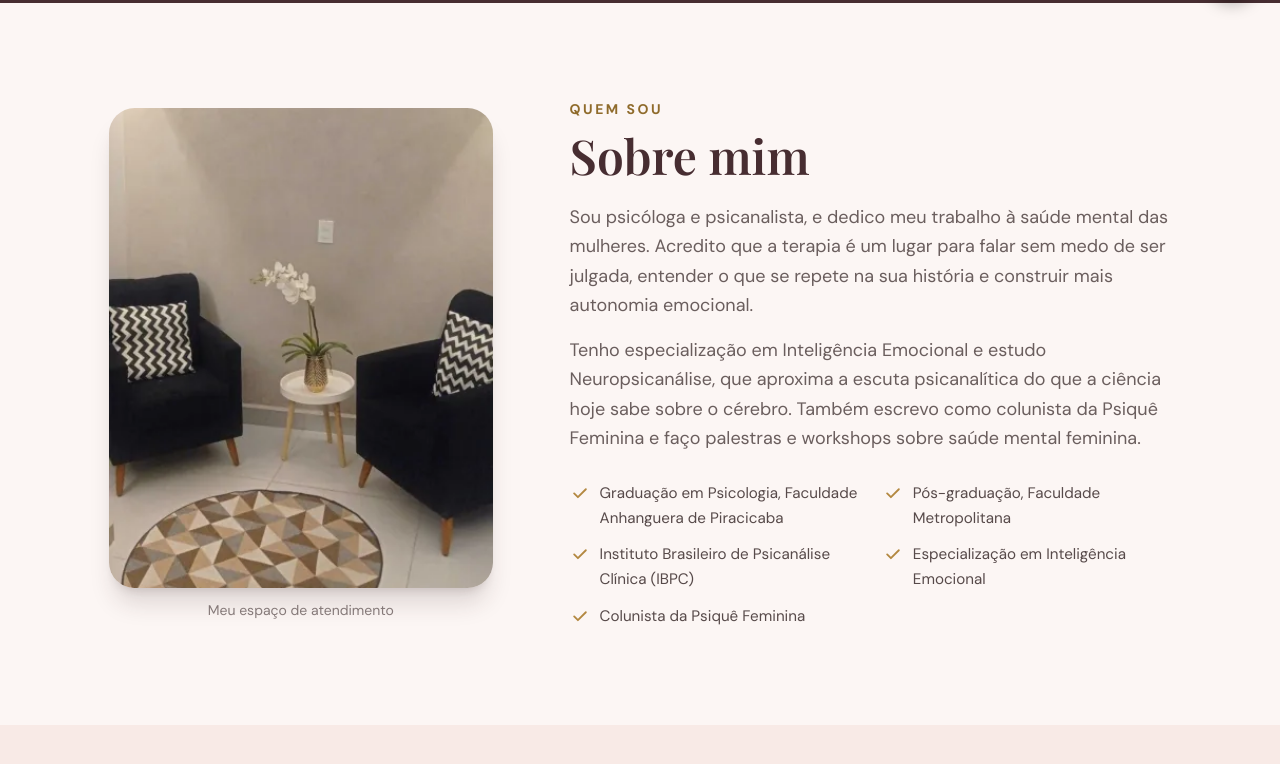
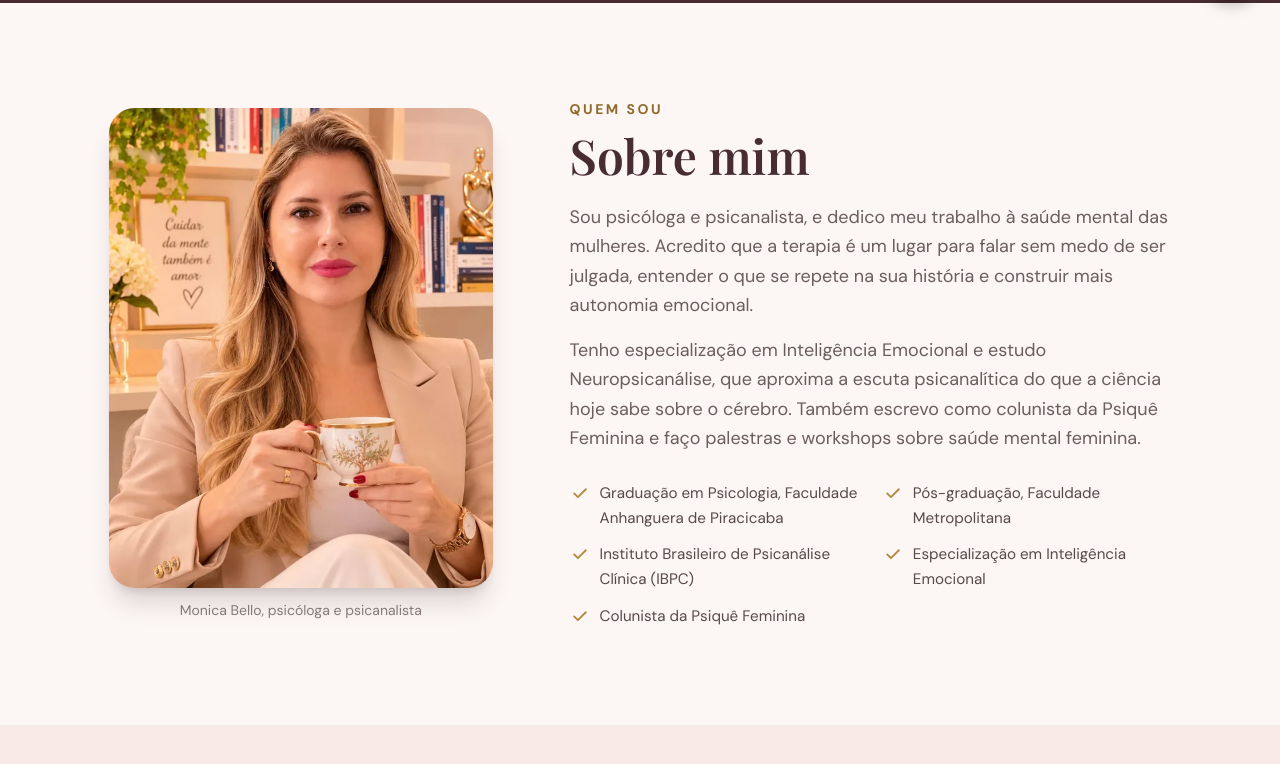
Before and after one commit to cacaiomartins-boop/site-monica-bello, a React (Vite) app: page / in a window 1280 px wide. Shown: the part 782-1546 px from the top of the page. Built offline with nearby package versions, Linux system fonts and the light colour scheme.

Commit message:
Troca foto do consultorio por foto da Monica (atendimento so online)
Co-Authored-By: Claude Sonnet 5.5 <noreply@anthropic.com>

```diff
--- a/src/components/About.tsx
+++ b/src/components/About.tsx
@@ -8,9 +8,9 @@ export default function About() {
         <figure className="mx-auto w-full max-w-xs md:max-w-sm">
           <img
             src={clinic.images.space}
-            alt="Poltronas e vaso com orquídea no espaço de atendimento"
-            width={336}
-            height={530}
+            alt="Monica Bello, psicóloga, sentada segurando uma xícara"
+            width={672}
+            height={840}
             loading="lazy"
             className="aspect-[4/5] w-full rounded-[1.6rem] object-cover shadow-xl shadow-wine-900/15"
           />
--- a/src/data/clinic.ts
+++ b/src/data/clinic.ts
@@ -19,7 +19,7 @@ export const clinic = {
   images: {
     portrait: "/img/monica-2.webp",
     portraitSet: "/img/monica-2-640.webp 640w, /img/monica-2.webp 988w",
-    space: "/img/espaco.webp",
+    space: "/img/monica-3.webp",
   },
 };
 
@@ -134,7 +134,7 @@ export const about = {
     "Especialização em Inteligência Emocional",
     "Colunista da Psiquê Feminina",
   ],
-  caption: "Meu espaço de atendimento",
+  caption: "Monica Bello, psicóloga e psicanalista",
 };
 
 export const topics = {
```
Also changed, not shown: public/img/espaco.webp (deleted), public/img/monica-3.webp (added).
